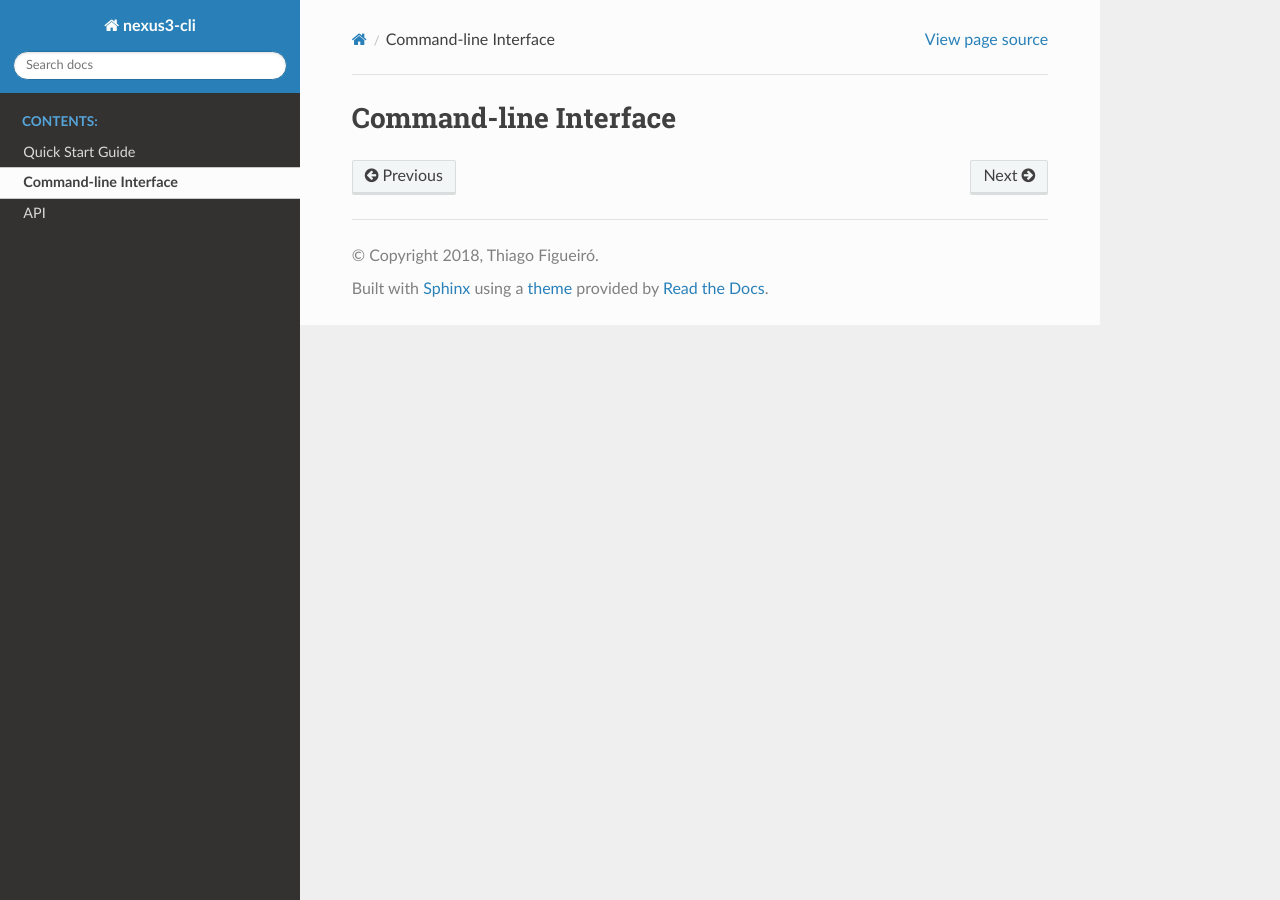
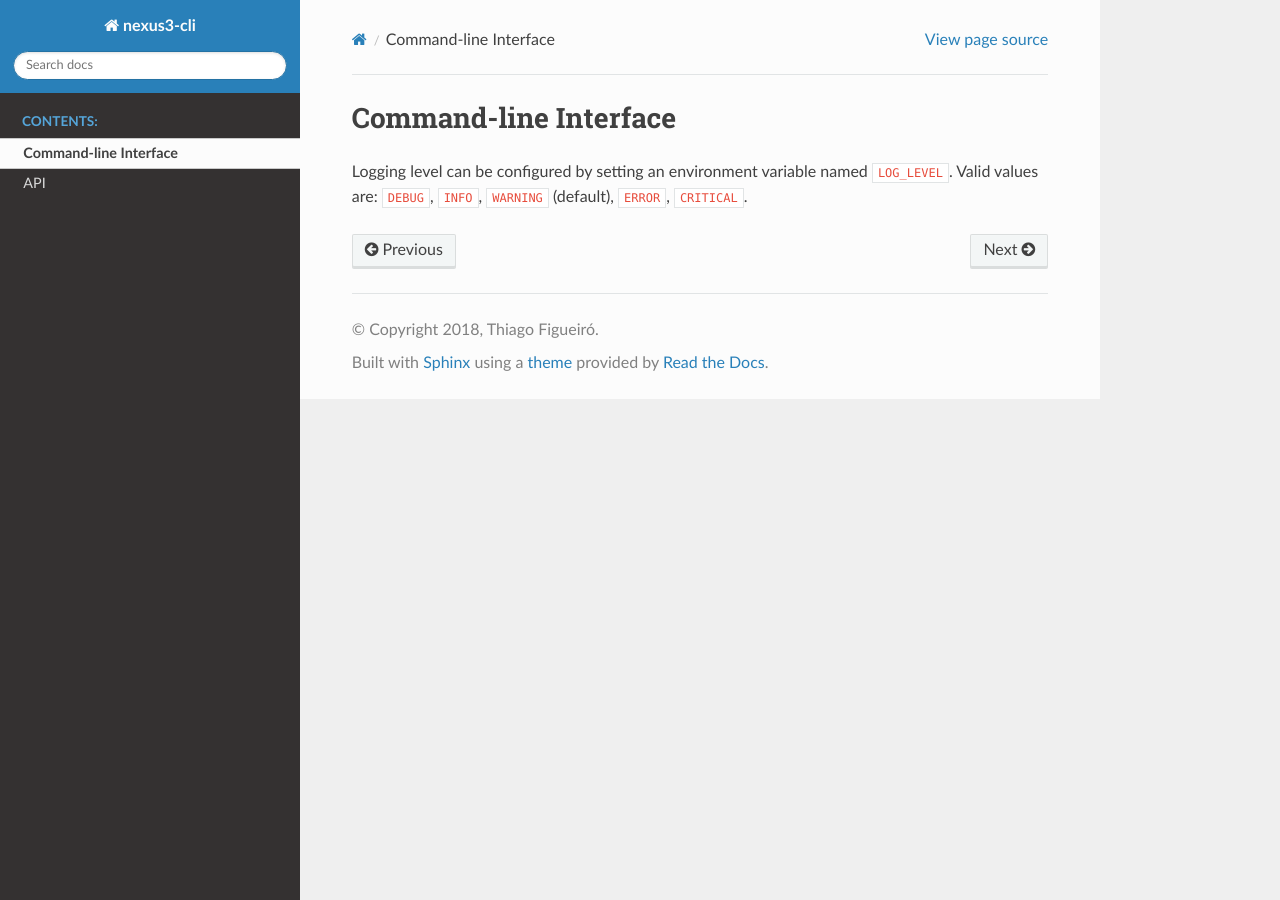
Before and after one commit to thiagofigueiro/nexus3-cli, a Sphinx documentation site: the page built from docs/cli.rst, in a window 1280 px wide. Built offline with Sphinx 7.4.7 and the Read the Docs theme 2.0.0, drawn with Linux system fonts in a browser that asks for light colours.

Commit message:
rem: quick-start doc section (already in readme)

```diff
--- a/docs/cli.rst
+++ b/docs/cli.rst
@@ -1,2 +1,7 @@
 Command-line Interface
 ======================
+
+Logging level can be configured by setting an environment variable named
+``LOG_LEVEL``.
+Valid values are: ``DEBUG``, ``INFO``, ``WARNING`` (default), ``ERROR``,
+``CRITICAL``.
--- a/docs/index.rst
+++ b/docs/index.rst
@@ -10,7 +10,6 @@ nexus3-cli: a Sonatype Nexus 3 client
    :maxdepth: 2
    :caption: Contents:
 
-   quick-start
    cli
    api
 
--- a/docs/quick-start.rst
+++ /dev/null
@@ -1,2 +0,0 @@
-Quick Start Guide
-=================
```
